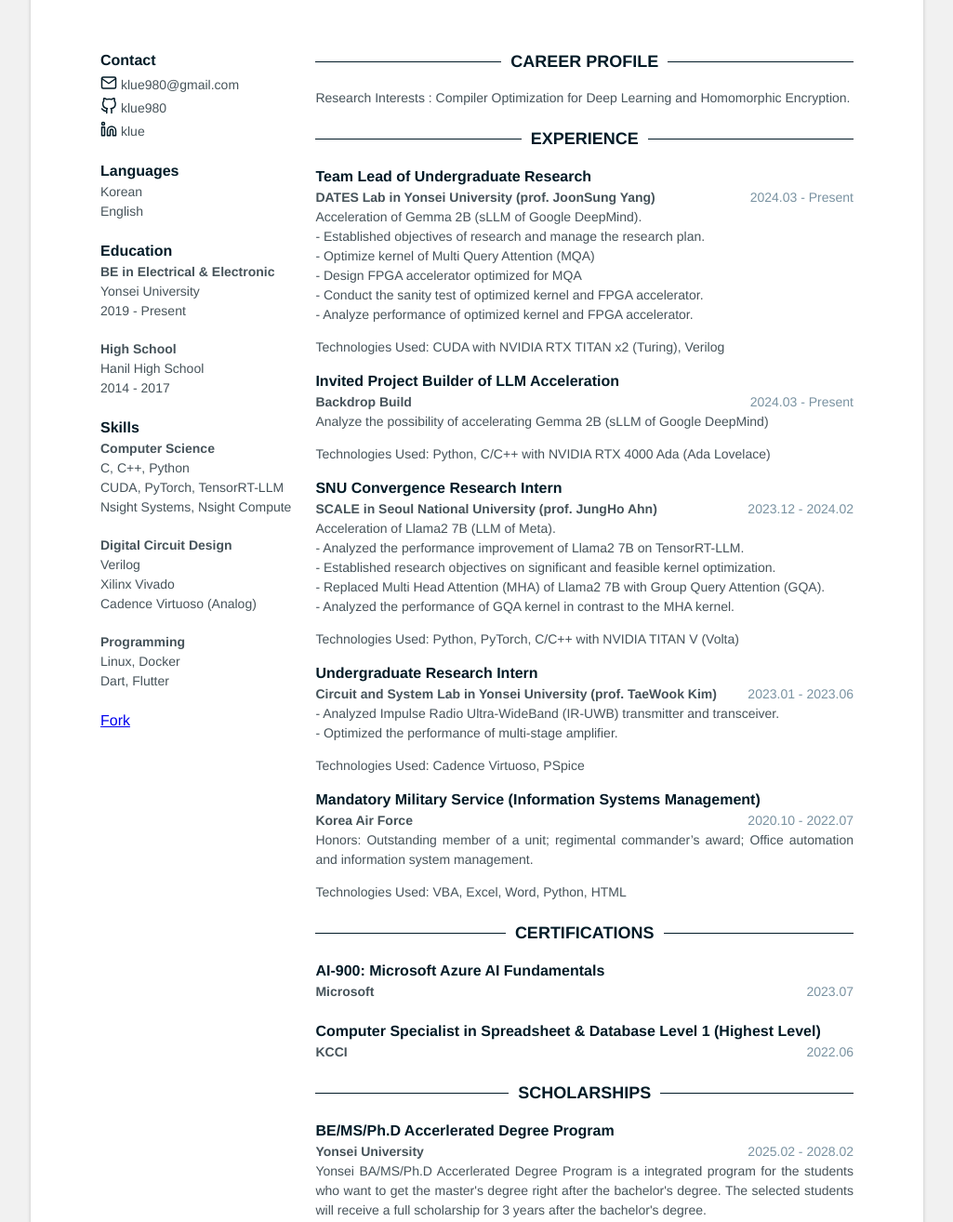
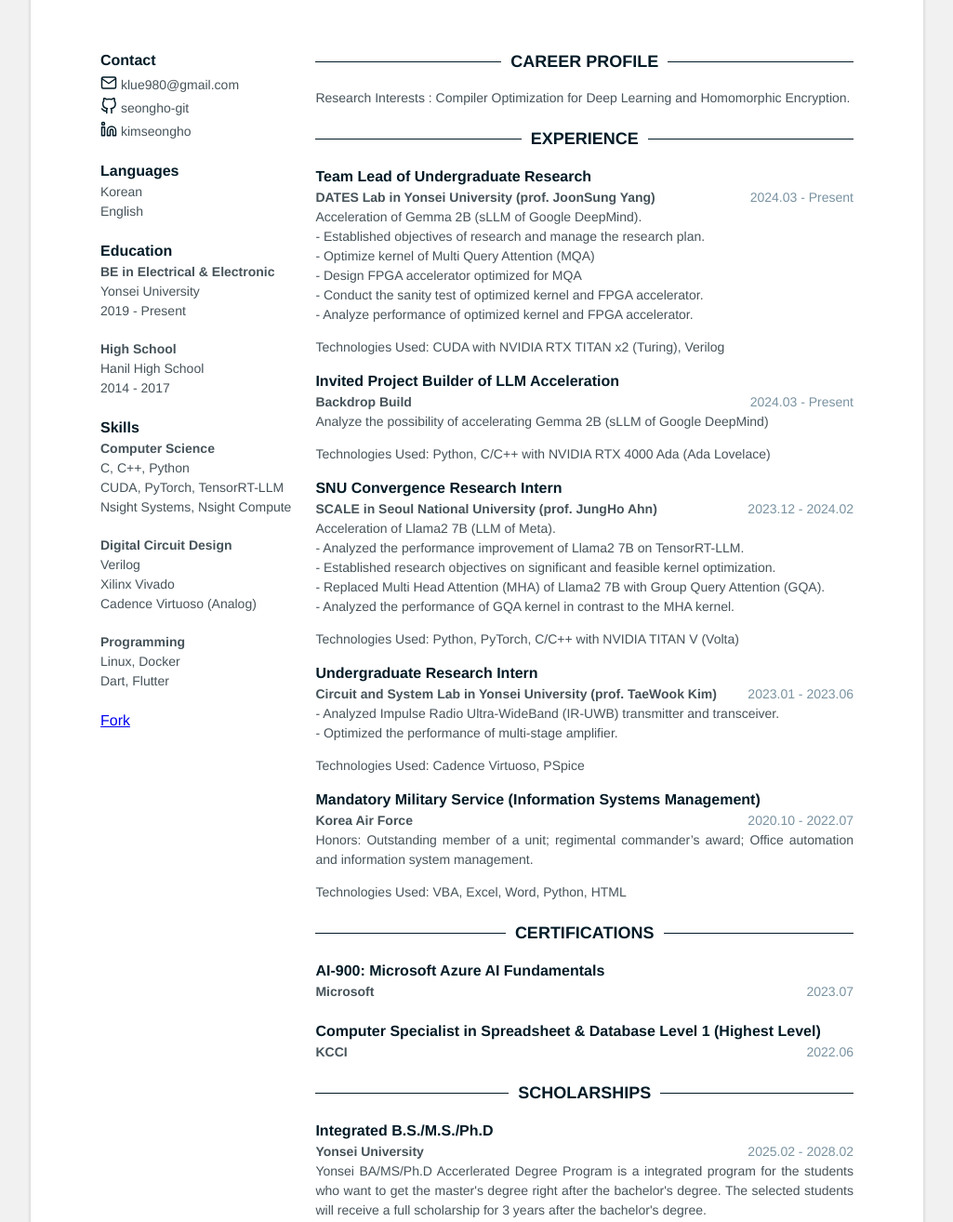
Before and after one commit to klue980/klue980.github.io, a Jekyll site: the page built from index.html, in a window 1280 px wide. Shown: the part 138-1452 px from the top of the page at 93% size, without its empty margins (127-1152 px from the left). Built offline with Jekyll 4.4.1, drawn with Linux system fonts in a browser that asks for light colours.

Commit message:
Update data.yml

```diff
--- a/_data/data.yml
+++ b/_data/data.yml
@@ -5,8 +5,8 @@ fork: true
 # Sidebar
 contact:
   email: klue980@gmail.com
-  github: klue980
-  linkedin: klue
+  github: seongho-git
+  linkedin: kimseongho
   phone:
   gitlab:
   twitter:
@@ -113,7 +113,7 @@ certifications:
 
 # Scholarships
 scholarships:
-  - role: BE/MS/Ph.D Accerlerated Degree Program
+  - role: Integrated B.S./M.S./Ph.D
     time: 2025.02 - 2028.02
     company: Yonsei University
     details: |
```
